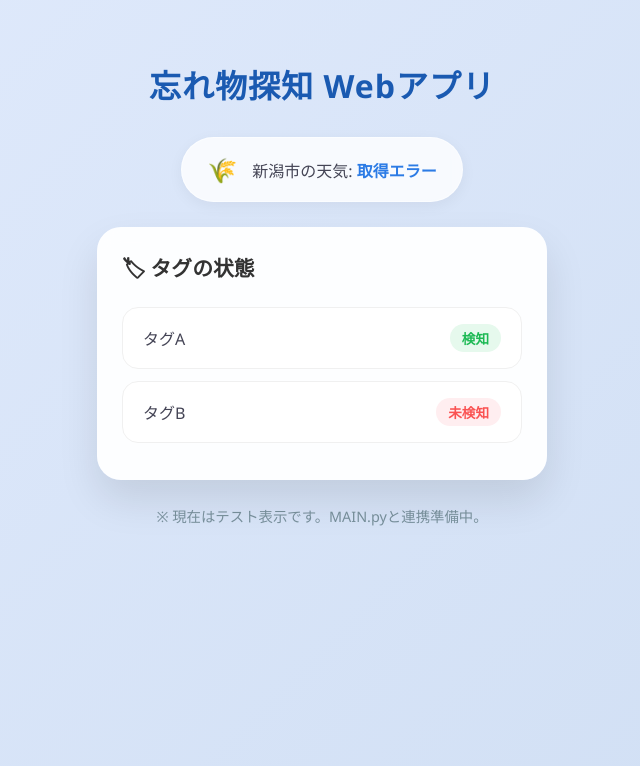
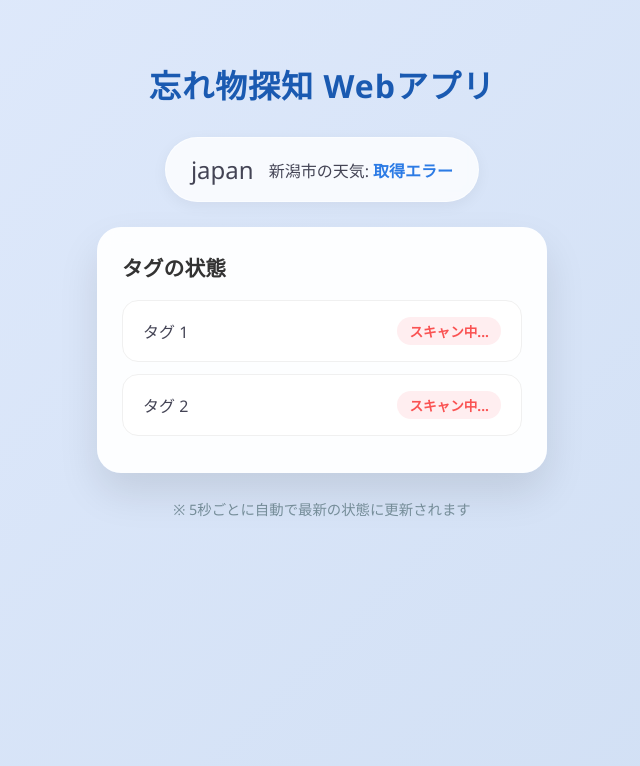
Before and after one commit to DoE029/SOTUKEN, a Flask app: page / in a window 1280 px wide. Shown: the top 766 px of the page, without its empty margins (318-958 px from the left). Run offline with Flask 3, Linux system fonts and the light colour scheme; a database or web service that is not in the repository returns one stand-in record (values such as "Sample title"); data that the repository does not hold is empty.

Commit message:
タグの状態を表示するのと情報を５秒づつ更新

```diff
--- a/webapp2/templates/index.html
+++ b/webapp2/templates/index.html
@@ -1,9 +1,11 @@
 <!DOCTYPE html>
-<html>
+<html lang="ja">
 <head>
     <meta charset="UTF-8">
     <meta name="viewport" content="width=device-width, initial-scale=1.0">
+    <meta http-equiv="refresh" content="5">
     <title>忘れ物探知アプリ</title>
+
     <link rel="stylesheet" href="{{ url_for('static', filename='style.css') }}">
 </head>
 
@@ -11,24 +13,29 @@
     <h1>忘れ物探知 Webアプリ</h1>
 
     <div class="weather-card">
-        <span class="weather-icon">🌾</span>
+        <span class="weather-icon">japan</span>
         <span class="weather-text">新潟市の天気: <strong>{{ weather }}</strong></span>
     </div>
 
     <section class="tag-status">
-        <h2>🏷 タグの状態</h2>
+        <h2>タグの状態</h2>
+
         <ul>
+            {% for tag in tags %}
             <li>
-                <span>タグA</span>
-                <span class="status in">検知</span>
+                <span>{{ tag.name }}</span>
+                <span class="status {{ tag.class }}">{{ tag.status }}</span>
             </li>
-            <li>
-                <span>タグB</span>
-                <span class="status out">未検知</span>
-            </li>
+            {% endfor %}
         </ul>
     </section>
 
-    <p>※ 現在はテスト表示です。MAIN.pyと連携準備中。</p>
+    {% if "雨" in weather or "雪" in weather %}
+    <div style="margin-top: 20px; padding: 10px; background-color: #ffeef0; color: #fa5252; border-radius: 10px; font-weight: bold; font-size: 0.9rem;">
+        外は{{ weather }}です。傘を忘れずに！
+    </div>
+    {% endif %}
+
+    <p>※ 5秒ごとに自動で最新の状態に更新されます</p>
 </body>
 </html>
```
